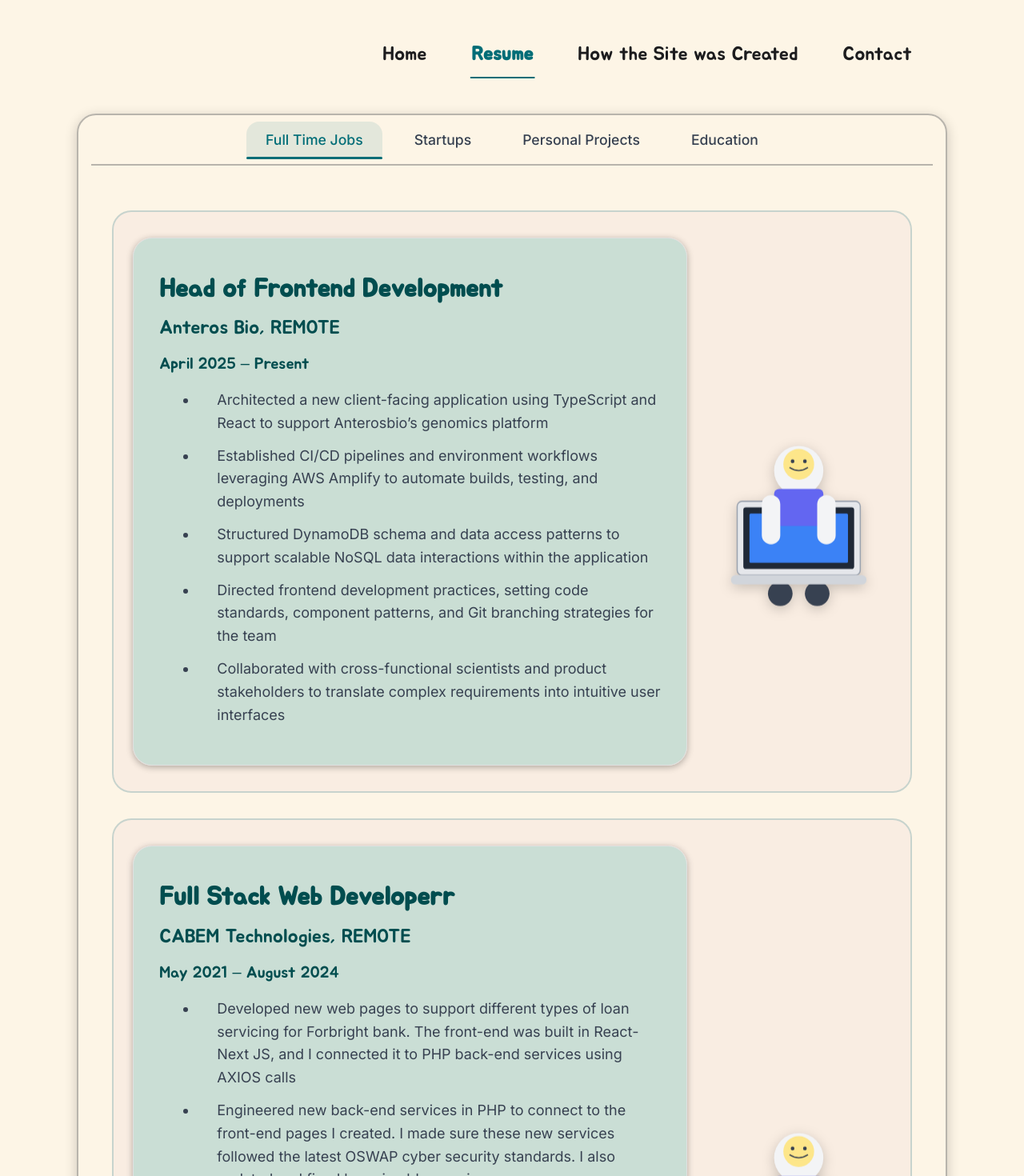
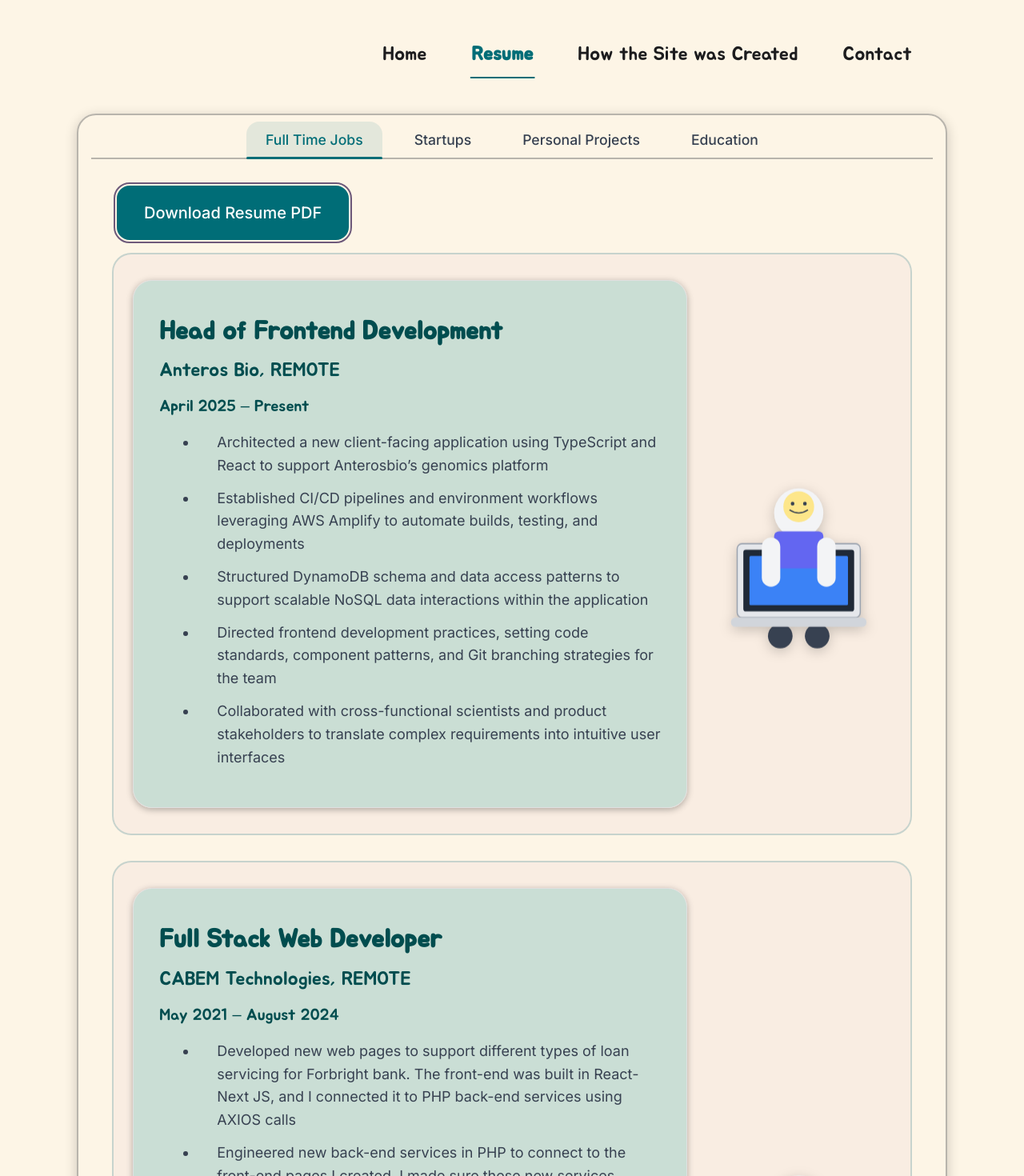
Before and after one commit to alexjordan98/portfoliowebsite, a Next.js app: page /resume in a window 1280 px wide. Shown: the top 1470 px of the page at 80% size. Built offline with nearby package versions, Linux system fonts and the light colour scheme.

Commit message:
added button to download resume on resume page

```diff
--- a/src/components/resume/tabs/FullTimeJobsTab.tsx
+++ b/src/components/resume/tabs/FullTimeJobsTab.tsx
@@ -2,6 +2,7 @@
 import React from 'react';
 import ResumeSection from '../ResumeSection';
 import WorkingSVG from '../svgs/WorkingSvg';
+import SiteButton from '@/components/SiteButton';
 
 /**
  * FullTimeJobsTab component props interface
@@ -25,6 +26,13 @@ interface FullTimeJobsTabProps {
 export default function FullTimeJobsTab({ className = '' }: FullTimeJobsTabProps) {
   return (
     <div className={`full-time-jobs-tab ${className}`}>
+      <SiteButton
+        className="download-resume-button"
+        variant="default"
+        size="xl"
+        text="Download Resume PDF"
+        onClick={() => window.open('/2025-George-Jordan-Resume.pdf', '_blank')}
+      />
       <ResumeSection
         title="Head of Frontend Development"
         companyName="Anteros Bio, REMOTE"
@@ -41,7 +49,7 @@ export default function FullTimeJobsTab({ className = '' }: FullTimeJobsTabProps
       />
 
       <ResumeSection
-        title="Full Stack Web Developerr"
+        title="Full Stack Web Developer"
         companyName="CABEM Technologies, REMOTE"
         tenureLength="May 2021 – August 2024"
         jobDescription={[
--- a/src/components/resume/tabs/PersonalProjectsTab.tsx
+++ b/src/components/resume/tabs/PersonalProjectsTab.tsx
@@ -33,7 +33,7 @@ export default function PersonalProjectsTab({ className = '' }: PersonalProjects
         svgComponent={<WorkingSVG />}
         animationDelay={0}
         hasLink={true}
-        linkDestination="/howTo"
+        linkDestination="/how-to"
         linkName="How This Site was Created"
       />
       <ResumeSection
--- a/src/components/resume/tabs/StartupsTab.tsx
+++ b/src/components/resume/tabs/StartupsTab.tsx
@@ -38,7 +38,7 @@ export default function StartupsTab({ className = '' }: StartupsTabProps) {
 
       <ResumeSection
         title="Head Developer"
-        companyName="Yogh"
+        companyName="Yogh, REMOTE"
         tenureLength="December 2022 - June 2023"
         jobDescription={[
           "Yogh is a small startup I founded with some friends that aimed to create a social network for university students who wanted to join clubs at their schools / connect with people at similar clubs in other schools",
--- a/src/styles/pages/_resume.scss
+++ b/src/styles/pages/_resume.scss
@@ -35,7 +35,6 @@
   justify-content: center;
   margin-bottom: $space-8;
   border-bottom: 2px solid rgba($border-dark, 0.5);
-  padding-bottom: $space-2;
   padding-top: $space-2;
 }
 
@@ -99,6 +98,12 @@
     opacity: 1;
     transform: translateY(0);
   }
+}
+
+.download-resume-button {
+  margin-top: ($space-8) * -1;
+  margin-bottom: $space-4;
+  margin-left: $space-8;
 }
 
 // =============================================================================
@@ -201,6 +206,12 @@
     font-size: 1rem;
     margin: 0 $space-1;
   }
+
+  .download-resume-button {
+      display: flex;
+      margin: 0 auto;
+      margin-bottom: $space-8;
+  }
 }
 
 @media (max-width: $breakpoint-md) {
```
Also changed, not shown: 1 other file (tests, documents, lock files or other folders).
